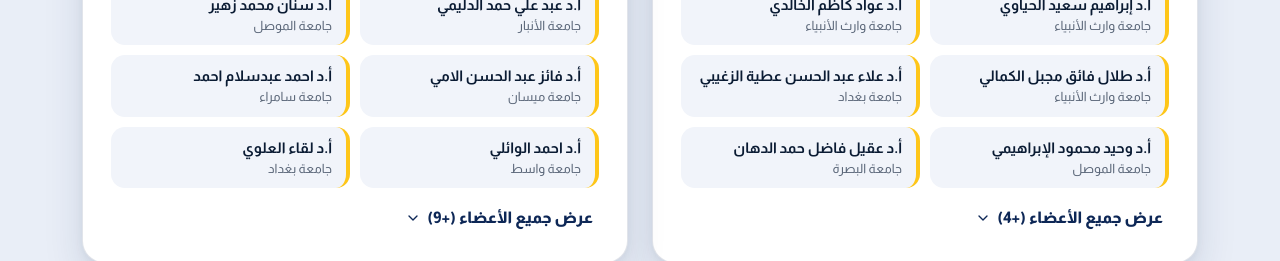
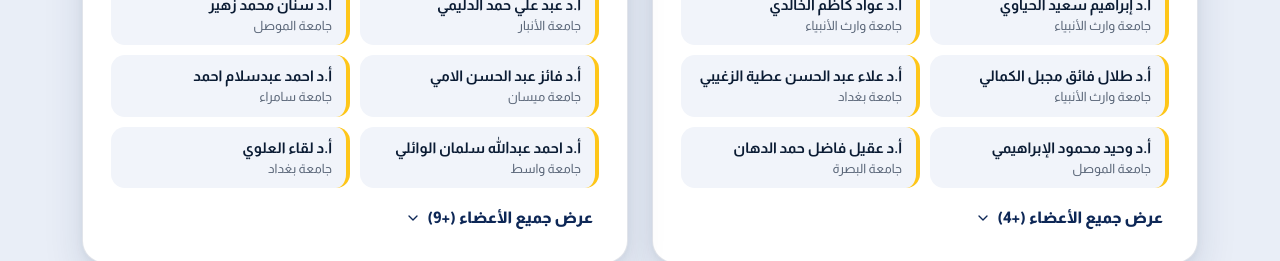
Before and after one commit to sadra-barikbin-uowa/conf-management, a React (Vite) app: page / in a window 1280 px wide. Shown: the part 6700-6961 px from the top of the page. Built offline with nearby package versions, Linux system fonts and the light colour scheme.

Commit message:
Update data.js

```diff
--- a/src/data.js
+++ b/src/data.js
@@ -551,7 +551,7 @@ const SCIENTIFIC = [
   ["أ.د سنان محمد زهير", "mosul"],
   ["أ.د فائز عبد الحسن الامي", "misan"],
   ["أ.د احمد عبدسلام احمد", "samarra"],
-  ["أ.د احمد الوائلي", "kut"],
+  ["أ.د احمد عبدالله سلمان الوائلي", "kut"],
   ["أ.د لقاء العلوي", "baghdad"],
   ["أ.د مصطفى كامل رشيد", "mustansiriyah"],
   ["أ.د صالح مهدي محمد", "warith"],
```
